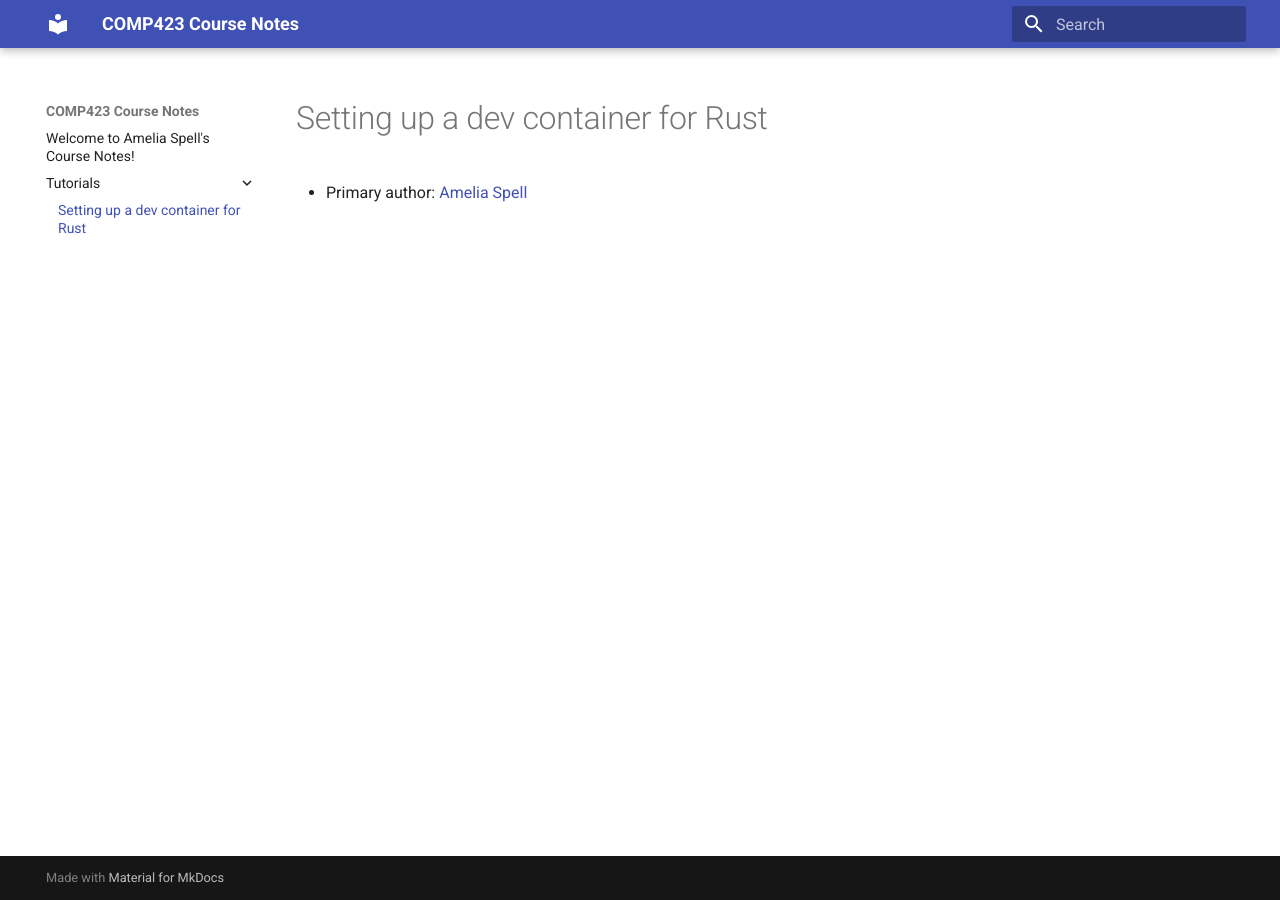
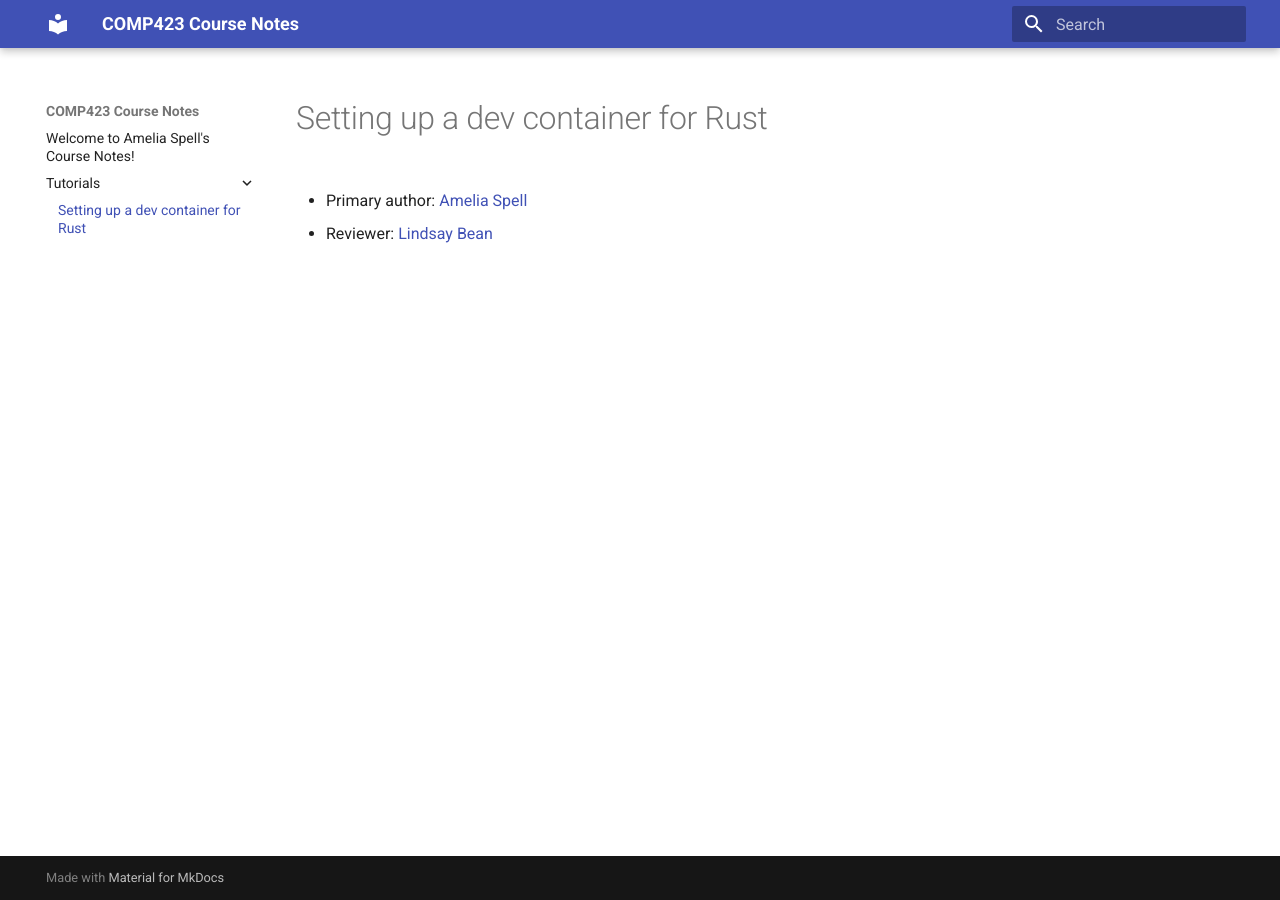
Before and after one commit to amspell04/comp423-course-notes, an MkDocs documentation site: the page built from docs/tutorials/rust-setup.md, in a window 1280 px wide. Built offline with MkDocs 1.6.1 and Material for MkDocs 9.7.7, drawn with Linux system fonts in a browser that asks for light colours.

Commit message:
Added Reviewer to Setup File

```diff
--- a/docs/tutorials/rust-setup.md
+++ b/docs/tutorials/rust-setup.md
@@ -1,3 +1,5 @@
 # Setting up a dev container for Rust
 
 * Primary author: [Amelia Spell](https://github.com/amspell04)
+
+* Reviewer: [Lindsay Bean](https://github.com/lcbean)
```
